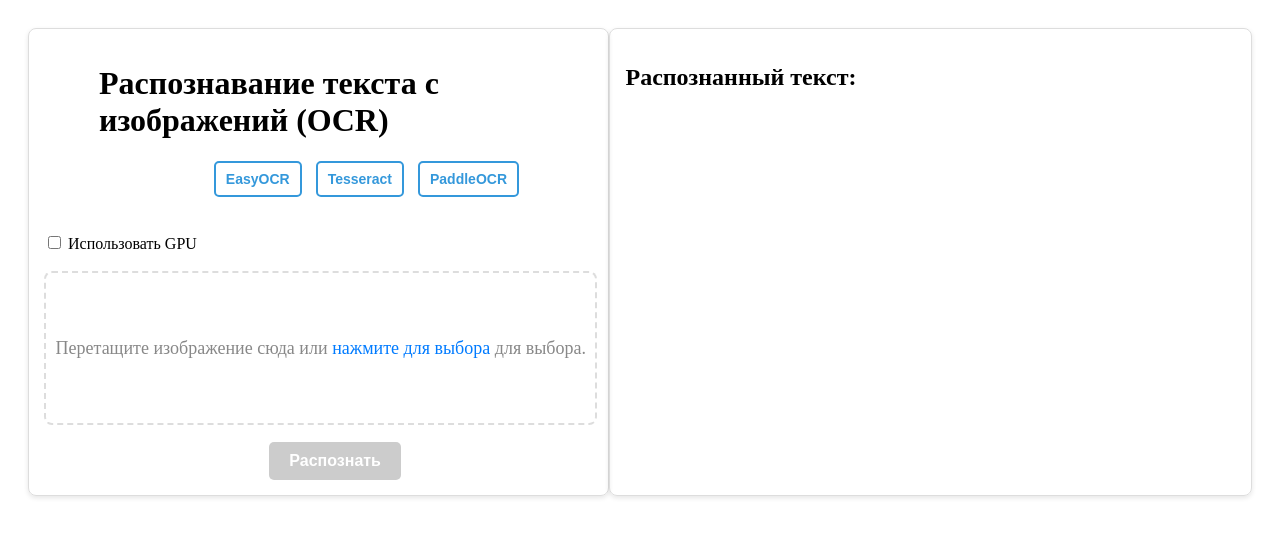
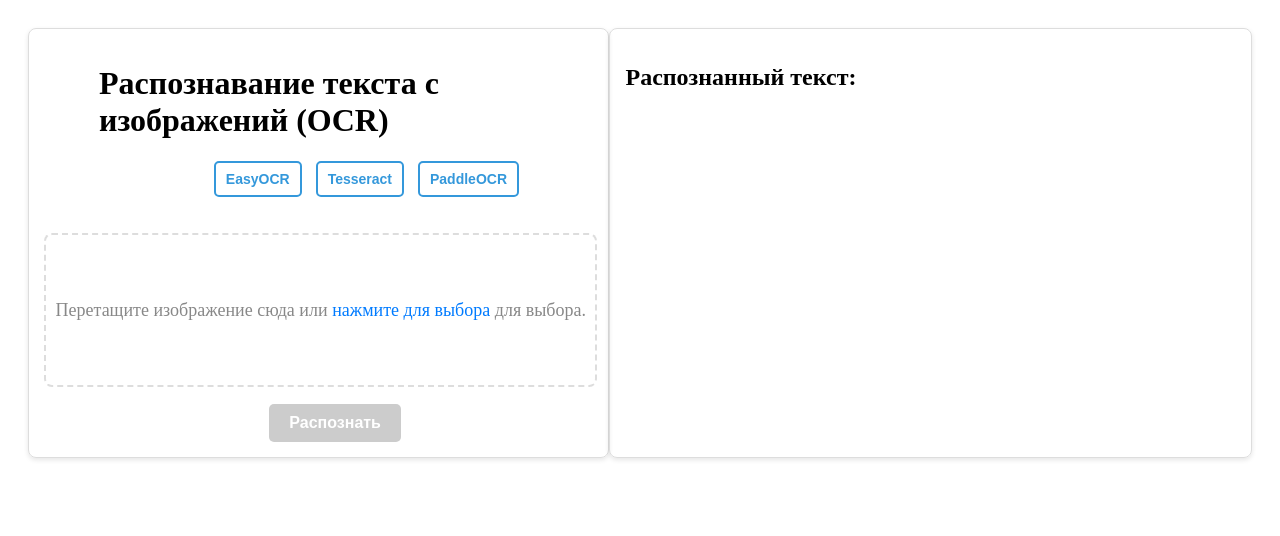
Before and after one commit to UlianaDzhumok/multi-ocr-server, a FastAPI app: page /index.html in a window 1280 px wide. Shown: the top 536 px of the page. Run offline with FastAPI, Linux system fonts and the light colour scheme; parts of the project's set-up code (start-up, migrations or seed data) failed here and were passed over.

Commit message:
Change to CPU only

```diff
--- a/app/main.py
+++ b/app/main.py
@@ -20,7 +20,6 @@
 class OCRRequest(BaseModel):
     file: str  # Строка Base64
     engines: list
-    use_gpu: bool
 
 # Здесь 'directory' должен указывать на папку, где находятся static файлы
 app.mount("/static", StaticFiles(directory="static"), name="static")
@@ -58,7 +57,7 @@
 
     # Работа с выбранными OCR движками
     if "easyocr" in request.engines:
-        reader = easyocr.Reader(['ru'], gpu=request.use_gpu)
+        reader = easyocr.Reader(['ru'], gpu=False)
         start_time = time.time()
         result = reader.readtext(np.array(image))
         execution_time = time.time() - start_time
@@ -71,7 +70,7 @@
         results.append({"engine": "tesseract", "execution_time": f"{execution_time:.2f}", "text": result.replace("\n", "  ")})
 
     if "paddleocr" in request.engines:
-        ocr = PaddleOCR(use_angle_cls=True, lang='ru', gpu=request.use_gpu)
+        ocr = PaddleOCR(use_angle_cls=True, lang='ru', gpu=False)
         start_time = time.time()
         result = ocr.ocr(np.array(image))
         execution_time = time.time() - start_time
--- a/app/static/script.js
+++ b/app/static/script.js
@@ -1,16 +1,3 @@
- // Обработчик для обновления сообщения о Tesseract и GPU
- function updateTesseractInfo() {
-    const tesseractInfo = document.getElementById("tesseractInfo");
-    const useGpu = document.getElementById("useGpu").checked;
-    const isTesseractSelected = document.getElementById("tesseract").checked;
-
-    if (isTesseractSelected && useGpu) {
-        tesseractInfo.style.display = "block";
-    } else {
-        tesseractInfo.style.display = "none";
-    }
-}
-
 // Добавляем обработчики событий для drag and drop
 const dropZone = document.getElementById("dropZone");
 const imageInput = document.getElementById("imageInput");
@@ -76,8 +63,6 @@
     if (document.getElementById("tesseract").checked) engines.push("tesseract");
     if (document.getElementById("paddleocr").checked) engines.push("paddleocr");
 
-    const useGpu = document.getElementById("useGpu").checked;
-
     // Преобразуем файл в строку Base64
     const reader = new FileReader();
     reader.onloadend = async function() {
@@ -85,8 +70,7 @@
         const requestData = {
             request: {
                 file: base64Image,
-                engines: engines,
-                use_gpu: useGpu
+                engines: engines
             }
         };
 
@@ -100,8 +84,7 @@
             },
             body: JSON.stringify({
                 file: base64Image,
-                engines: engines,
-                use_gpu: useGpu
+                engines: engines
             })
         });
 
@@ -128,10 +111,3 @@
 
     reader.readAsDataURL(file);  // Чтение файла как Base64
 }
-// Слушаем изменение флага использования GPU
-document.getElementById("useGpu").addEventListener("change", updateTesseractInfo);
-// Слушаем изменение флага Tesseract
-document.getElementById("tesseract").addEventListener("change", updateTesseractInfo);
-
-// Инициализируем начальное состояние
-updateTesseractInfo();
--- a/app/templates/index.html
+++ b/app/templates/index.html
@@ -26,12 +26,6 @@
                     <label for="paddleocr">PaddleOCR</label>
                 </button>
             </div>
-            <span id="tesseractInfo" class="info">Важно: GPU недоступен для Tesseract.</span>
-            <br><br>
-
-            <label for="useGpu">
-                <input type="checkbox" id="useGpu"> Использовать GPU
-            </label>
             <br><br>
 
             <!-- Drag and Drop Zone -->
```
